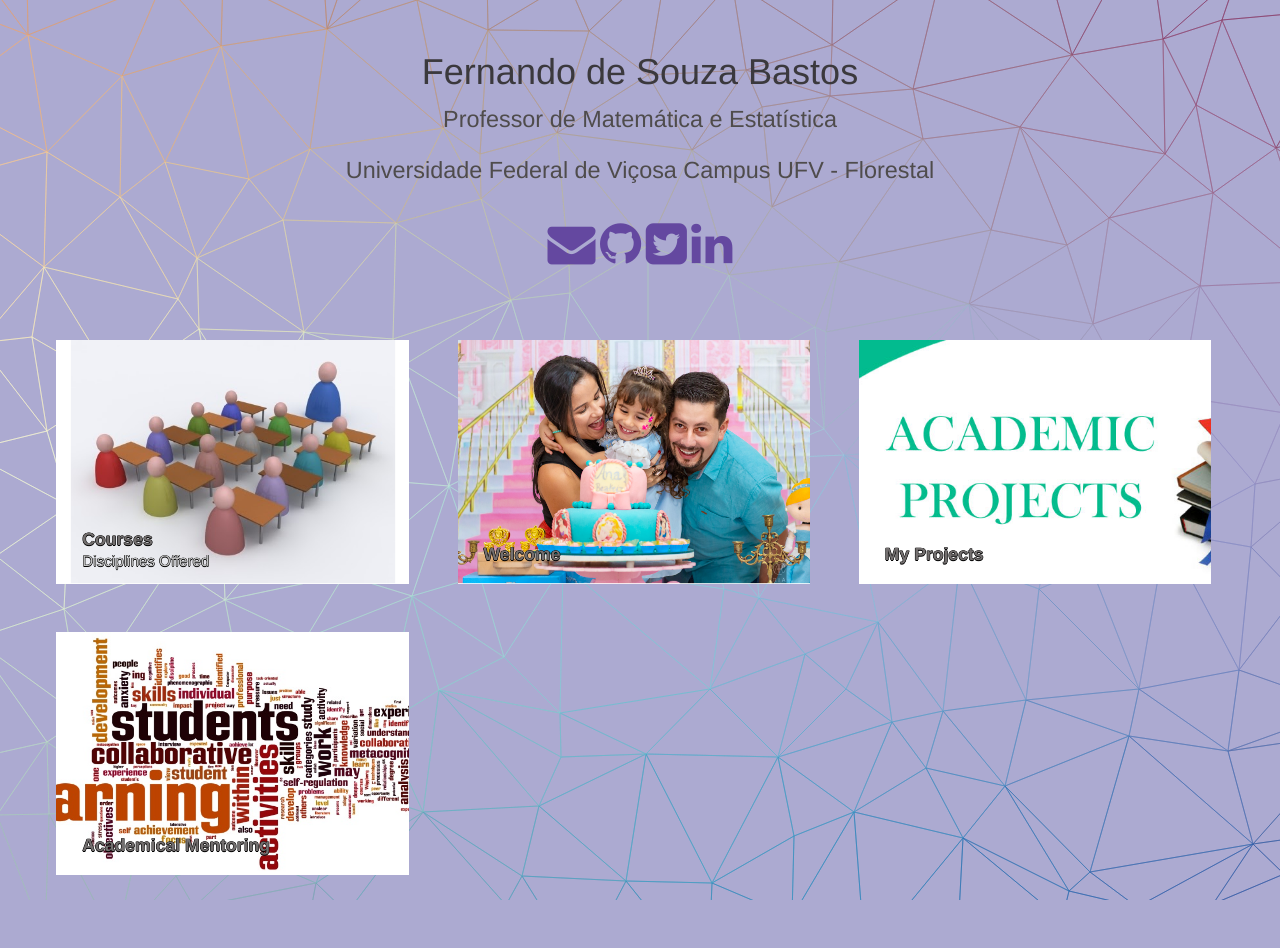
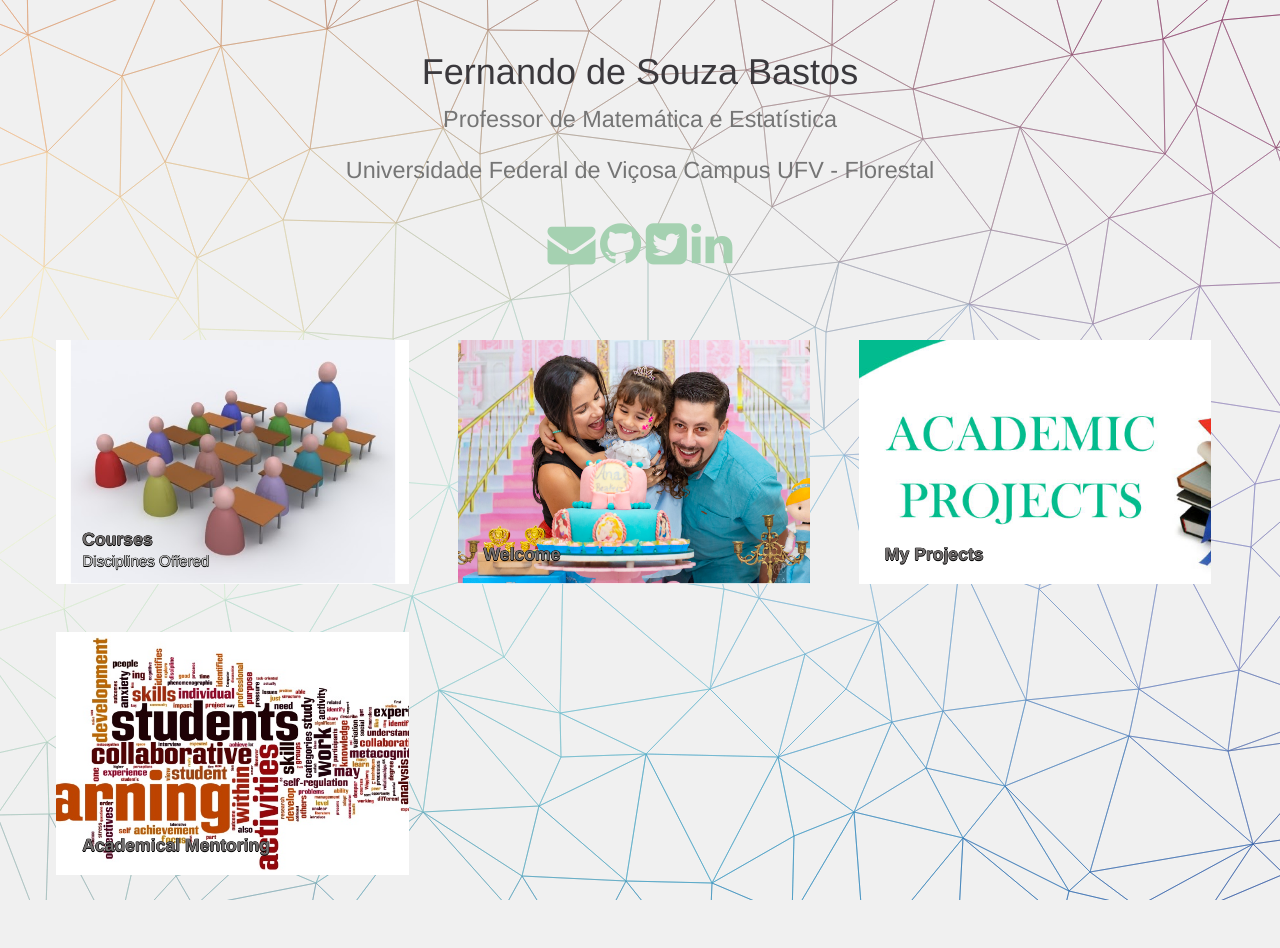
Before and after one commit to fsbmat-ufv/fsbmat-ufv.github.io, a Jekyll site: the page built from index.html, in a window 1280 px wide. Built offline with Jekyll 4.4.1, drawn with Linux system fonts in a browser that asks for light colours; a style sheet for code colours, icons or effects is not loaded.

Commit message:
teste demo 1

```diff
--- a/index.html
+++ b/index.html
@@ -34,7 +34,7 @@ layout: compress
     </script>
 </head>
 
-<body class="demo-4">
+<body class="demo-1">
 
 
     <div class="container">
```
